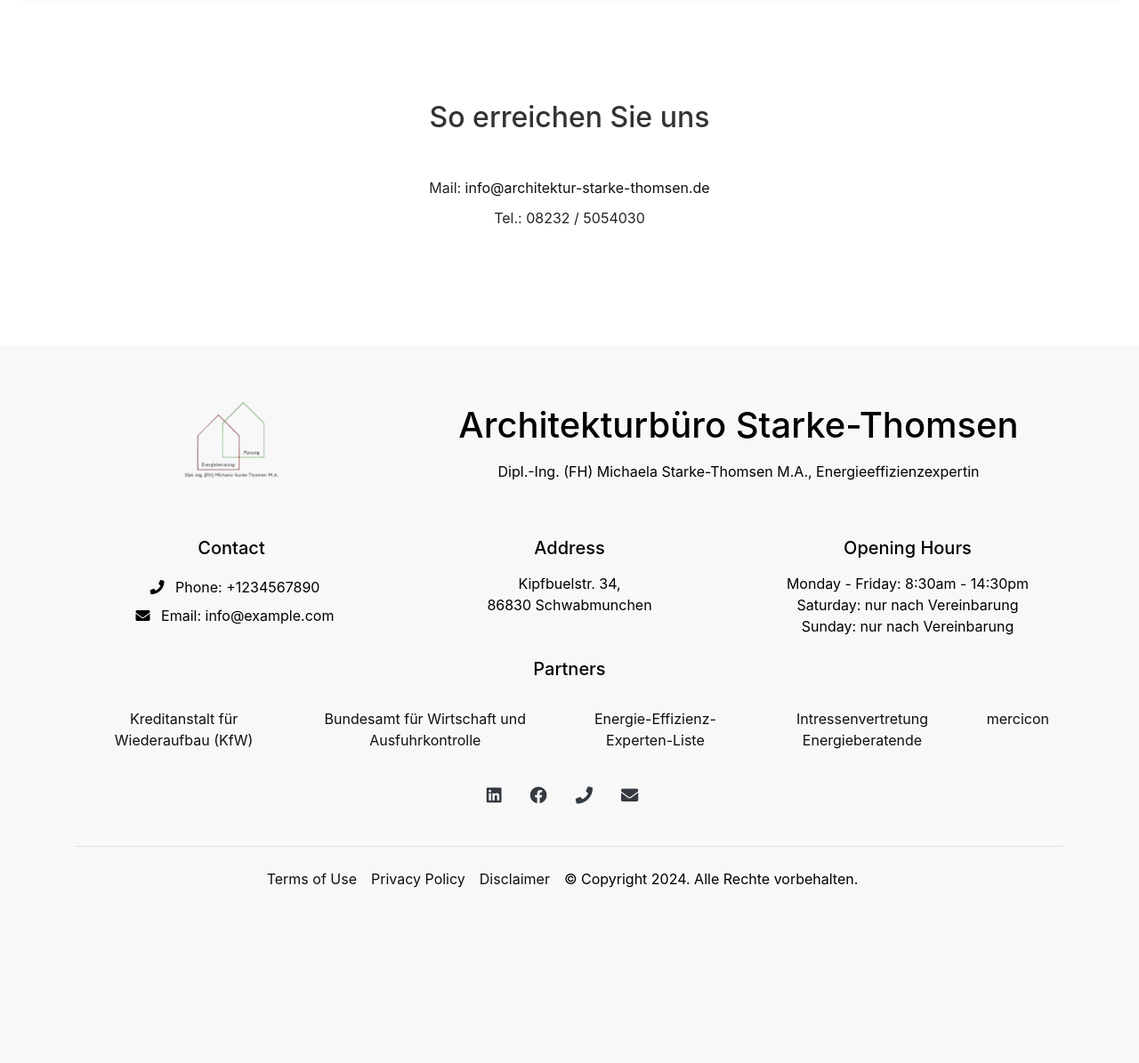
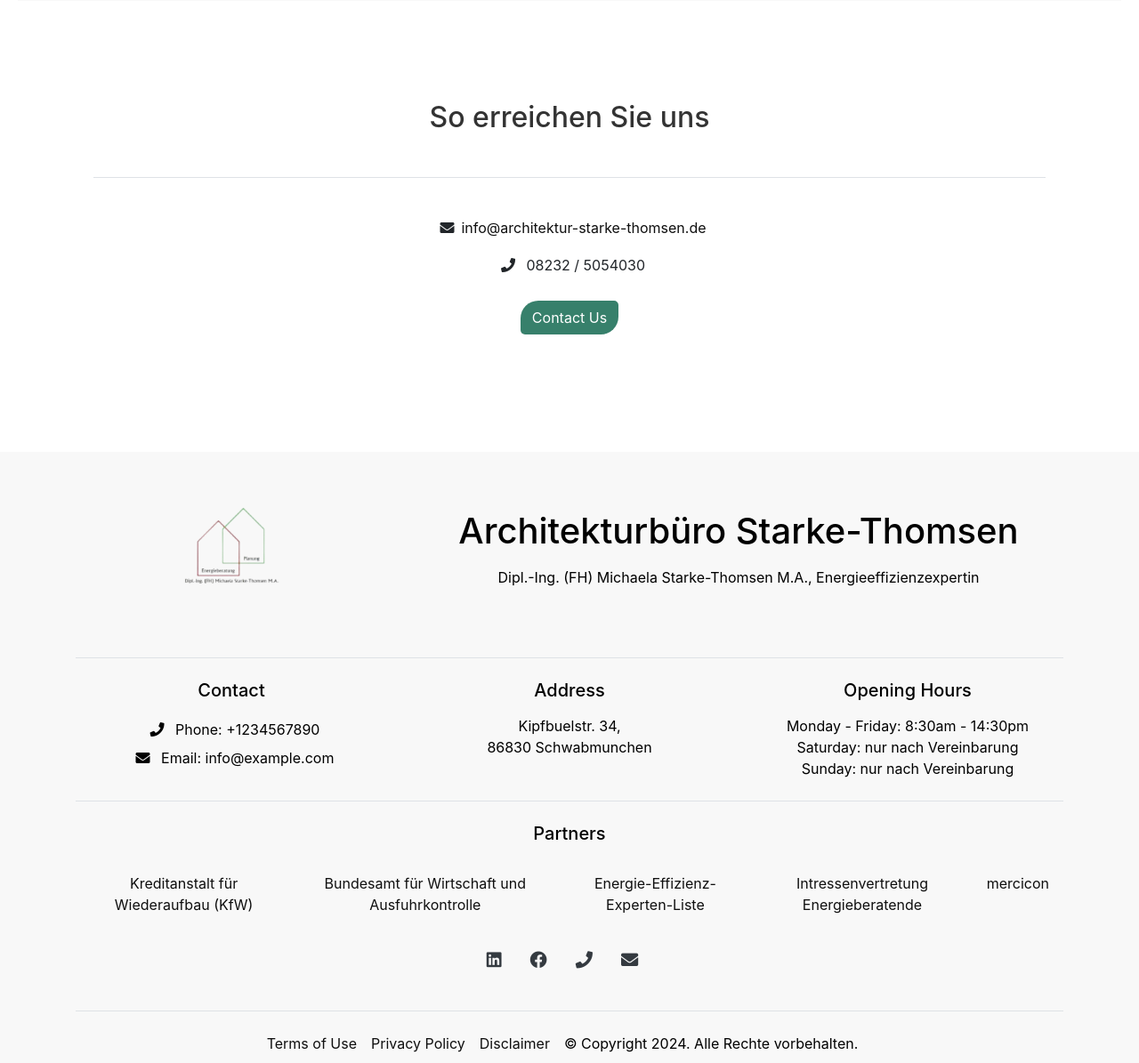
Before and after one commit to DouniaBK/arkitekture-MST, a Django app: page / in a window 1280 px wide. Shown: the part 2480-3675 px from the top of the page at 89% size. Before the commit the page ends 3478 px from the top, so only its background shows below. Run offline with Django 5.2, Linux system fonts and the light colour scheme; some libraries are stand-ins or nearby versions.

Commit message:
add: style to the contact section and footer

```diff
--- a/home/templates/home/footer.html
+++ b/home/templates/home/footer.html
@@ -2,7 +2,7 @@
 <footer class="footer">
     <div class="container">
         <!-- First Section: Logo and Header -->
-        <div class="row mb-2">
+        <div class="row">
             <div class="col-md-4 align-self-center">
                 <img src="{% static 'home/images/logo-Architekturbüro-Starke-Thomsen-v2.png' %}" alt="Logo" class="footer-logo img-fluid">
             </div>
@@ -11,7 +11,7 @@
                 <p>Dipl.-Ing. (FH) Michaela Starke-Thomsen M.A., Energieeffizienzexpertin</p>
             </div>
         </div>
-
+        <hr class="footer-divider">
         <!-- Second Section: Contact, Address, and Opening Hours -->
         <div class="row mb-4">
             <div class="col-md-4">
@@ -31,7 +31,7 @@
                 <p>Sunday: nur nach Vereinbarung</p>
             </div>
         </div>
-
+        <hr class="footer-divider">
         <!-- Third Section: Partners Links -->
         <div class="row">
             <div class="col-md-12 ">
--- a/home/templates/home/home.html
+++ b/home/templates/home/home.html
@@ -108,9 +108,13 @@
 <div class="container m-7">
     <div class="content-section">
         <h2 class="m-5">So erreichen Sie uns</h2>
+        <hr class="footer-divider">
         <div class="contact-info">
-            <p>Mail: <a href="mailto:info@architektur-starke-thomsen.de">info@architektur-starke-thomsen.de</a></p>
-            <p>Tel.: 08232 / 5054030</p>
+            <p><i class="fas fa-envelope p-2"></i><a href="mailto:info@architektur-starke-thomsen.de">info@architektur-starke-thomsen.de</a></p>
+            <p><i class="fas fa-phone p-2"></i> 08232 / 5054030</p>
+        </div>
+        <div class="text-center m-4">
+            <a href="{% url 'contact' %}" class="btn" id="btn-green-leaf">Contact Us</a>
         </div>
     </div>
 </div>
```
